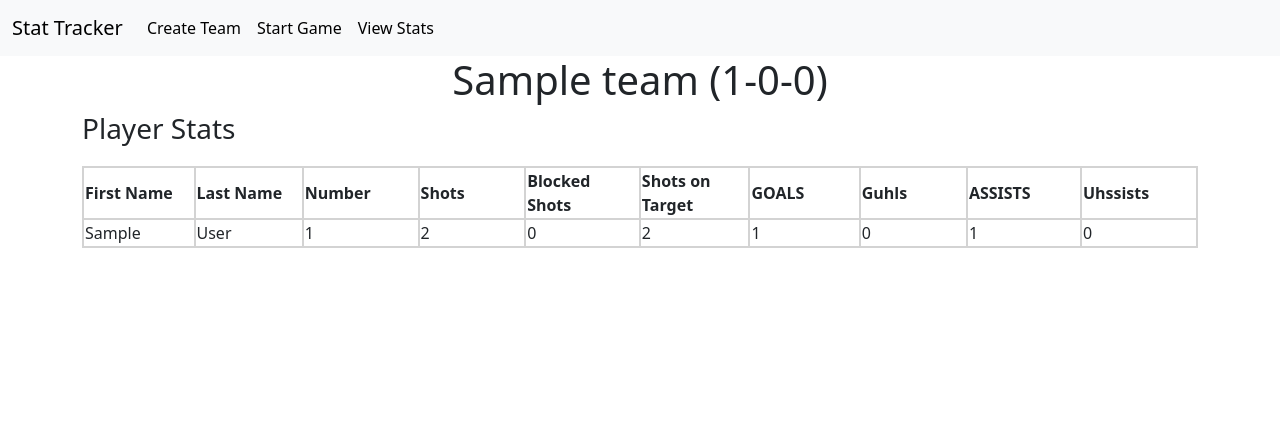
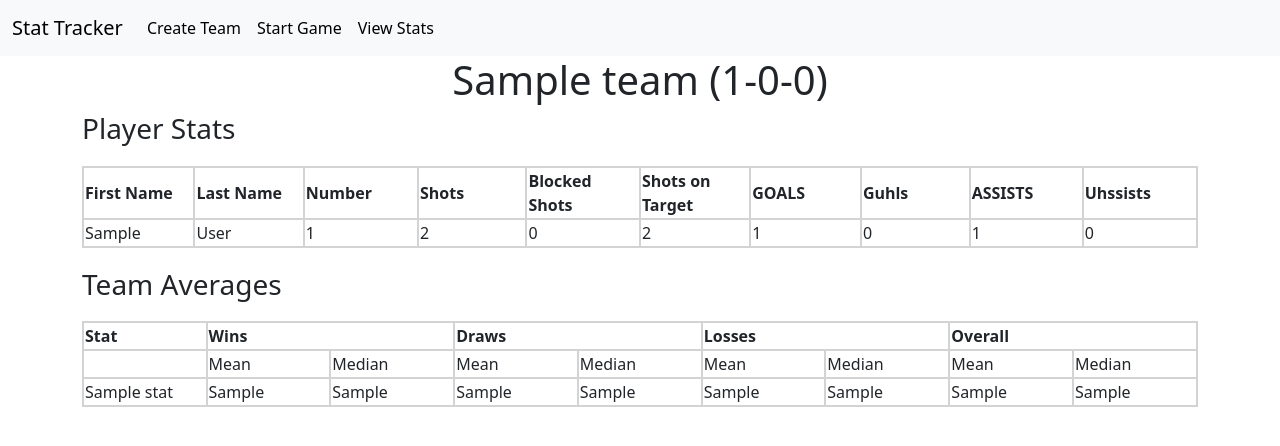
Before and after one commit to ArthurXu17/Fifa-Stat-Tracker, a Django app: template fifa_stat_tracker/tracker/templates/tracker/view_team_stats.html in a window 1280 px wide. Shown: the top 446 px of the page. Run offline with Django 4.2, Linux system fonts and the light colour scheme; tables that the repository leaves empty hold one stand-in row (values such as "Sample post"); the template is opened without the code that fills it: values that come from a table or form of the project are taken from there, most other values are stand-ins (such as "Sample title", 1, 10 or a date in 2020).

Commit message:
Add Team Statistics to View Team Stats Page
    Override get context data function in the ViewTeamStatsView to get
    information about team statistics.

    Create utilities file to store mean and median function as well as
    other utility functions in the future.

    Add stat functions to match model. Iterate through all matches for
    a team and call the corresponding stat function to compute averages.

```diff
--- a/fifa_stat_tracker/tracker/models/team.py
+++ b/fifa_stat_tracker/tracker/models/team.py
@@ -1,4 +1,5 @@
 from django.db import models
+from tracker.utilities import mean, median
 
 class Team(models.Model):
     name = models.CharField(max_length=20)
@@ -14,3 +15,8 @@ class Team(models.Model):
 
     def num_losses(self):
         return self.matches.filter(result='L').count()
+
+    def average_stat_by_result(self, stat, result=None):
+        matches = self.matches.filter(result=result) if result else self.matches.all()
+        stat_list = [getattr(match, stat)() for match in matches]
+        return mean(stat_list), median(stat_list)
--- a/fifa_stat_tracker/tracker/static/tracker/style.css
+++ b/fifa_stat_tracker/tracker/static/tracker/style.css
@@ -35,17 +35,27 @@ h1 {
     margin-right: auto;
 }
 
-.player-table {
+.player-table, .team-stats-table {
     margin-top: 20px;
     margin-bottom: 20px;
 }
 
 table.player-table THEAD tr th {
-    width: 150px;
+    width: 130px;
     border: solid 2px lightgrey
 }
 
 table.player-table TBODY tr td {
-    width: 150px;
+    width: 130px;
     border: solid 2px lightgrey
 }
+
+table.team-stats-table THEAD tr th, table.team-stats-table TBODY tr td {
+    width: 260px;
+    border: solid 2px lightgrey
+}
+
+table.team-stats-table TBODY tr td.invisible_row {
+    width: 130px;
+    border: None
+}
--- a/fifa_stat_tracker/tracker/templates/tracker/view_team_stats.html
+++ b/fifa_stat_tracker/tracker/templates/tracker/view_team_stats.html
@@ -41,4 +41,53 @@
       {% endfor %}
     </TBODY>
   </table>
+  <h3> Team Averages </h3>
+  <table class="team-stats-table">
+    <THEAD>
+      <tr>
+        <th colspan="2"> Stat </th>
+        <th colspan="2"> Wins </th>
+        <th colspan="2"> Draws </th>
+        <th colspan="2"> Losses </th>
+        <th colspan="2"> Overall </th>
+      </tr>
+    </THEAD>
+    <TBODY>
+      <tr>
+        <td colspan="2"></td>
+        <td> Mean </td>
+        <td> Median </td>
+        <td> Mean </td>
+        <td> Median </td>
+        <td> Mean </td>
+        <td> Median </td>
+        <td> Mean </td>
+        <td> Median </td>
+      </tr>
+      {% for row in stat_rows %}
+        <tr>
+          <td colspan="2"> {{ row.stat }}</td>
+          <td> {{ row.win_mean }} </td>
+          <td> {{ row.win_median }} </td>
+          <td> {{ row.draw_mean }} </td>
+          <td> {{ row.draw_median }} </td>
+          <td> {{ row.loss_mean }} </td>
+          <td> {{ row.loss_median }} </td>
+          <td> {{ row.overall_mean }} </td>
+          <td> {{ row.overall_median }} </td>
+        </tr>
+      {% endfor %}
+      <tr>
+        <td class="invisible_row"></td>
+        <td class="invisible_row"></td>
+        <td class="invisible_row"></td>
+        <td class="invisible_row"></td>
+        <td class="invisible_row"></td>
+        <td class="invisible_row"></td>
+        <td class="invisible_row"></td>
+        <td class="invisible_row"></td>
+        <td class="invisible_row"></td>
+        <td class="invisible_row"></td>
+      </tr>
+  </table>
 {% endblock %}
```
Also changed, not shown: fifa_stat_tracker/tracker/models/match.py (+18 -0 lines), fifa_stat_tracker/tracker/utilities.py (added, +41 -0 lines), fifa_stat_tracker/tracker/views/view_team_stats_view.py (+25 -0 lines).
